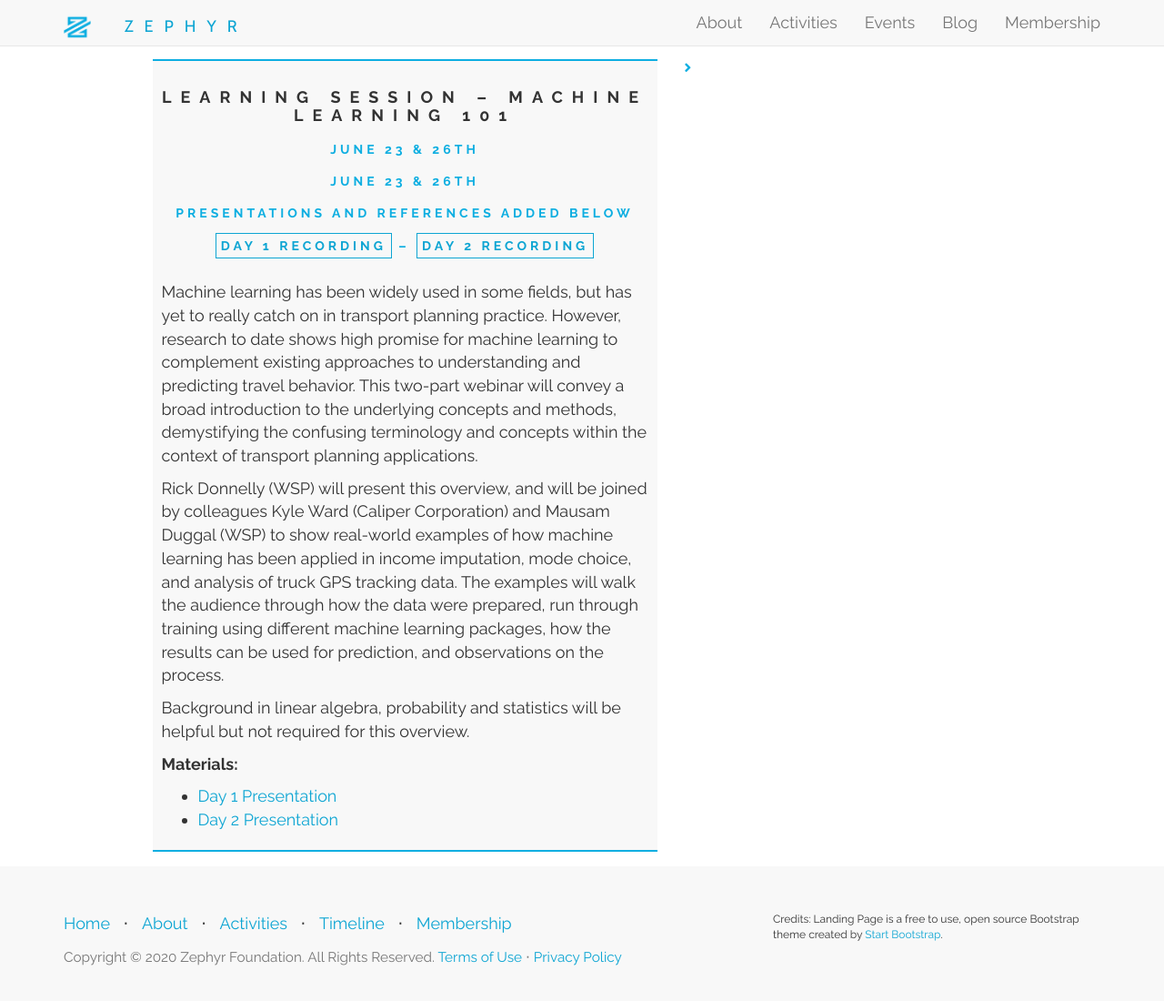
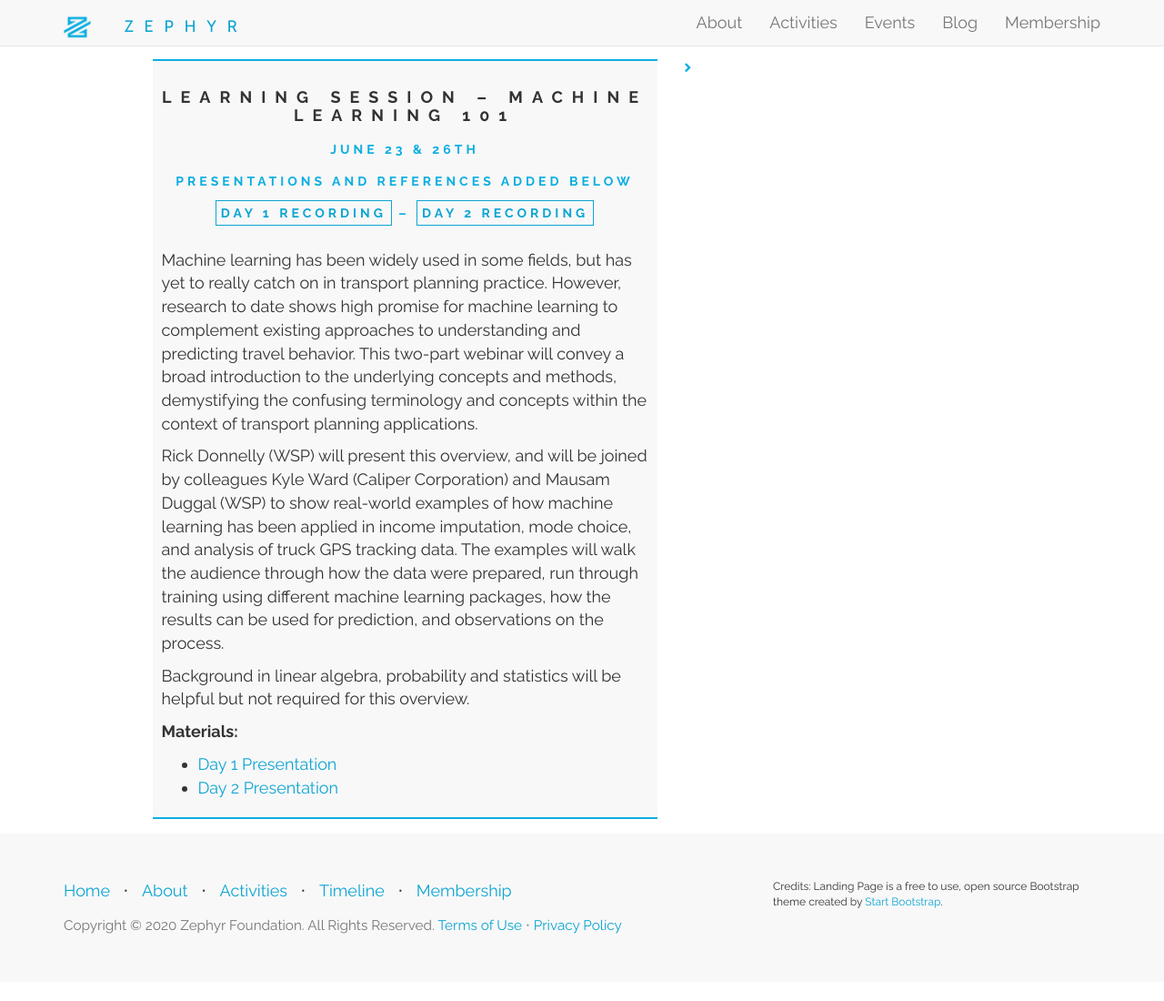
Before and after one commit to ZephyrTransport/zephyr-website, a Jekyll site: the page built from _events/2020-06-23-learning-machine-learning-101.md, in a window 1280 px wide and 1114 px high. Shown: the top 1100 px of the window at 91% size. Built offline with Jekyll 4.4.1, drawn with Linux system fonts in a browser that asks for light colours; nearby versions of some CDN libraries.

Commit message:
remove leading zero from some event dates

```diff
--- a/_layouts/event.html
+++ b/_layouts/event.html
@@ -8,15 +8,19 @@
                 <div class="col-sm-6 col-md-offset-1">
                     <div class="event">
                         <div class="event-header">
+
                             <h1 class="event-title">{{ page.title }}</h1>
+
                             {% if page.day %}
                                 <h2 class="event-date">{{ page.day }}</h2>
                             {% else %}
-                                <h2 class="event-date">{{ page.date | date: "%B %d, %Y" }}</h2>
+                                <h2 class="event-date">{{ page.date | date: "%B %-d, %Y" }}</h2>
                             {% endif %}
-                            <h2 class="event-date">{{ page.day }}</h2>
+
                             <h2 class="event-date">{{ page.time }}</h2>
+
                             <h2 class="event-place">{{ page.place }}</h2>
+
                             {% if page.registration %}
                                 <a href={{ page.registration }}>
                                     <button class="btn btn-lg btn-z" type="button">Register Now</button>
```
